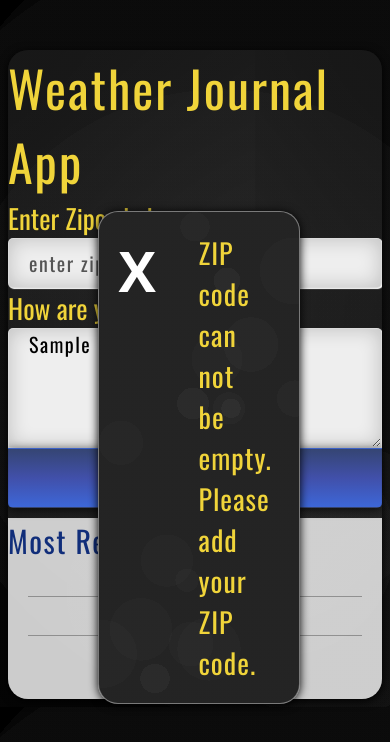
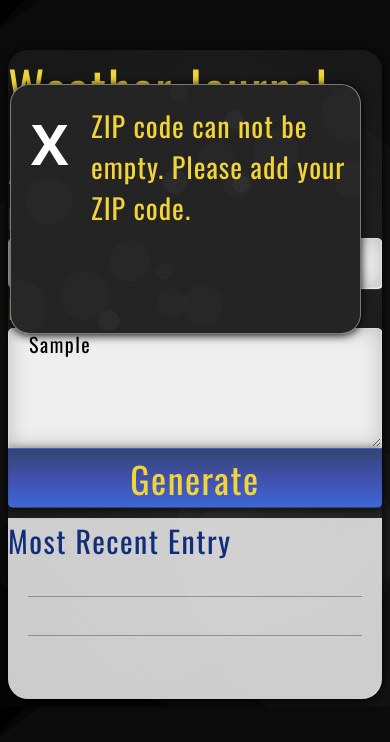
Before and after one commit to Asmaa-Nozha/Open-Weather-App, a plain HTML site: page website/index.html in a window 390 px wide. Both pictures are taken after typing "Sample" into the empty fields and a click on the button "Generate". Drawn offline with nearby package versions, Linux system fonts and the light colour scheme; a web font is replaced by a local one.

Commit message:
Update style.css

```diff
--- a/website/style.css
+++ b/website/style.css
@@ -40,6 +40,7 @@ box-shadow: 0px 1px 10px #000;
 border: 1px solid rgba(250,250,250,0.4);
 cursor: pointer;
 color: #f0d43a;
+
 font-size: 1.4em;letter-spacing: 1px;
 }
 #msg__error::after{position:absolute;
@@ -148,3 +149,12 @@ h1 {
 #date{
  border-bottom:0.5px solid rgba(0,0,0,0.3);
 }
+
+
+@media screen and (max-width : 500px) {
+    #msg__error{left: 10px;top:10%;
+        width:90% ;
+        padding-left: 80px;
+    padding-right: 10px;}
+
+}
```
